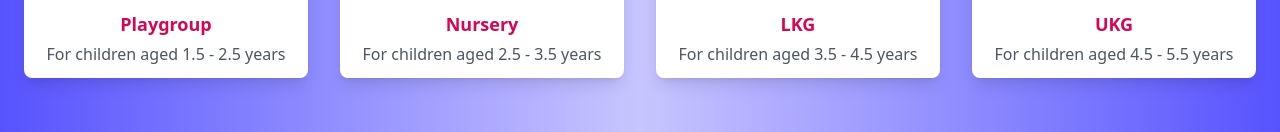
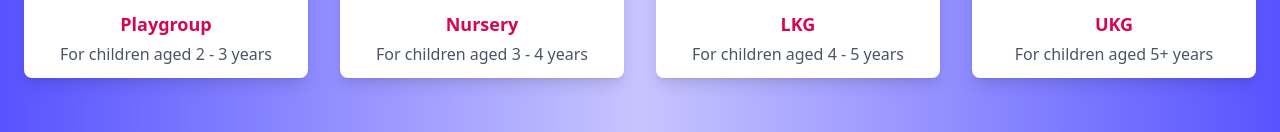
Before and after one commit to gothboifricc/bg_website, a Next.js app: page /programs/our-programs in a window 1280 px wide. Shown: the part 1174-1306 px from the top of the page. Built offline with nearby package versions, Linux system fonts and the light colour scheme.

Commit message:
Update page.tsx

```diff
--- a/src/app/programs/our-programs/page.tsx
+++ b/src/app/programs/our-programs/page.tsx
@@ -102,10 +102,10 @@ export default function HomePage() {
           </p>
           <div className="mt-10 grid grid-cols-1 md:grid-cols-2 lg:grid-cols-4 gap-8">
             {[
-              { name: "Playgroup", age: "1.5 - 2.5 years", image: "/images/playgroup.jpg", link: "/programs/playgroup" },
-              { name: "Nursery", age: "2.5 - 3.5 years", image: "/images/nursery.jpg", link: "/programs/nursery" },
-              { name: "LKG", age: "3.5 - 4.5 years", image: "/images/lkg.jpg", link: "/programs/lkg" },
-              { name: "UKG", age: "4.5 - 5.5 years", image: "/images/ukg.jpg", link: "/programs/ukg" }
+              { name: "Playgroup", age: "2 - 3 years", image: "/images/playgroup.jpg", link: "/programs/playgroup" },
+              { name: "Nursery", age: "3 - 4 years", image: "/images/nursery.jpg", link: "/programs/nursery" },
+              { name: "LKG", age: "4 - 5 years", image: "/images/lkg.jpg", link: "/programs/lkg" },
+              { name: "UKG", age: "5+ years", image: "/images/ukg.jpg", link: "/programs/ukg" }
             ].map((program, index) => (
               <Link key={index} href={program.link} className="group block overflow-hidden rounded-lg shadow-lg transform hover:scale-105 transition duration-300">
                 <div className="relative w-full h-64">
```
